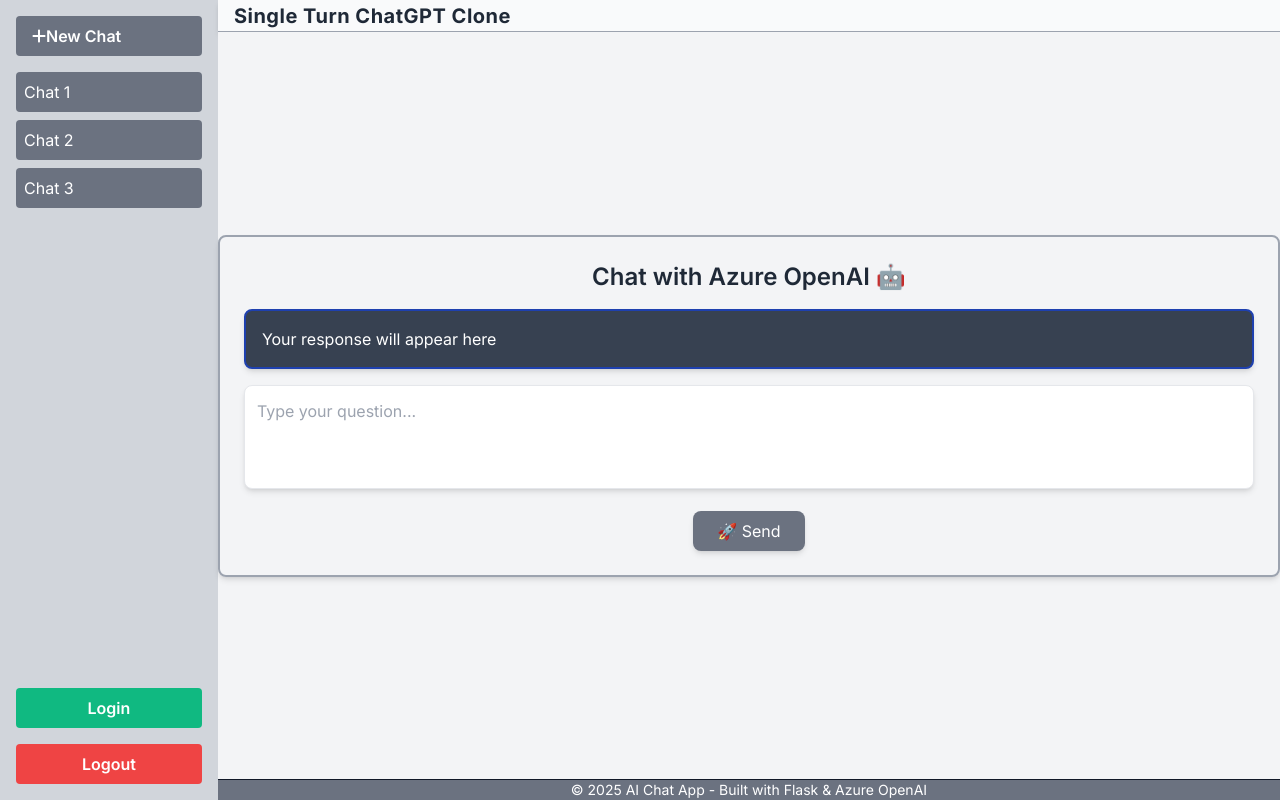
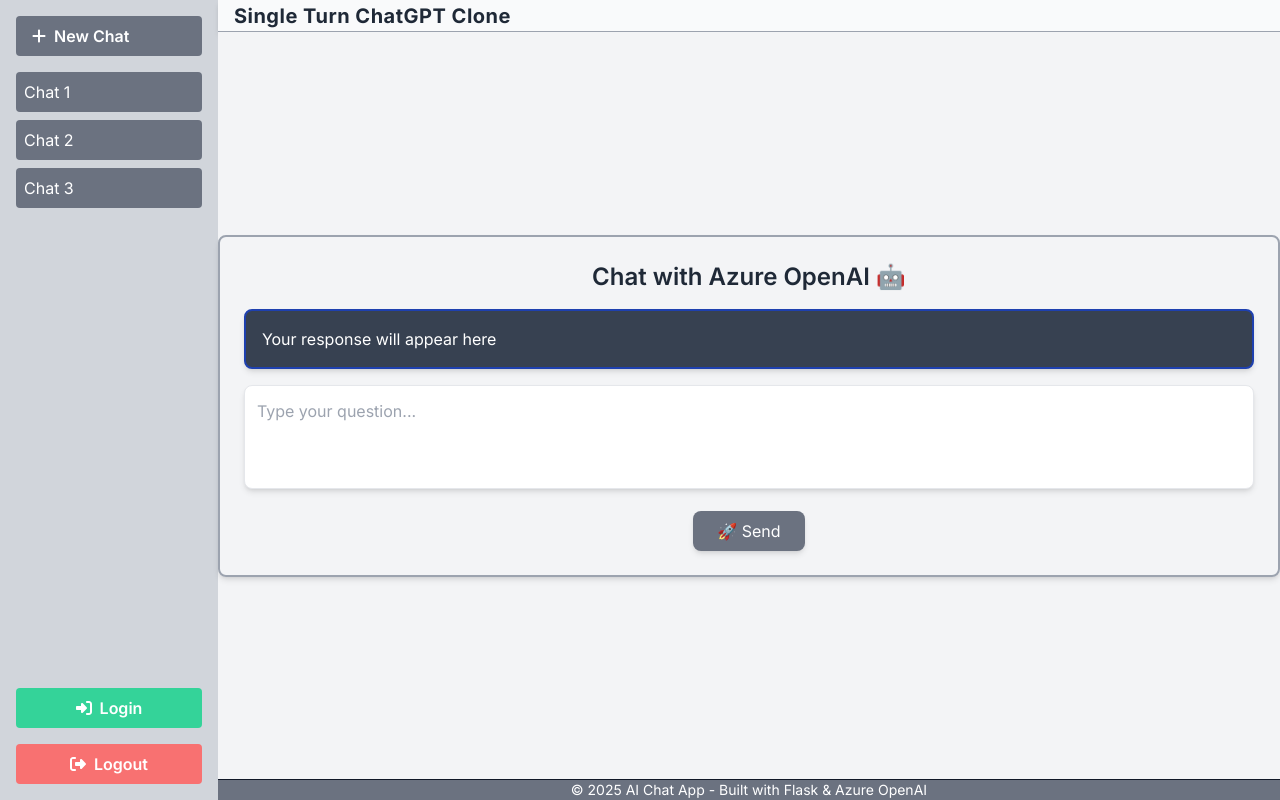
Before and after one commit to Swamy-s-Tech-Skills-Academy/flask-react-aoai-completions, a React (Vite) app in the folder src/frontend/: page / in a window 1280 px wide. Built offline with nearby package versions, Linux system fonts and the light colour scheme.

Commit message:
Update Sidebar.tsx

```diff
--- a/src/frontend/src/components/Sidebar.tsx
+++ b/src/frontend/src/components/Sidebar.tsx
@@ -1,6 +1,8 @@
 import React from "react";
 import {
     faPlus,
+    faSignOutAlt,
+    faSignInAlt
 } from "@fortawesome/free-solid-svg-icons";
 import { FontAwesomeIcon } from "@fortawesome/react-fontawesome";
 
@@ -10,7 +12,7 @@
             {/* New Chat Button */}
             <button className="flex items-center bg-gray-500 hover:bg-gray-700 transition-colors duration-200 py-2 px-4 rounded mb-4 font-semibold w-full">
                 <FontAwesomeIcon icon={faPlus} />
-                <span>New Chat</span>
+                &nbsp; New Chat
             </button>
 
             {/* Placeholder Chat History */}
@@ -26,15 +28,15 @@
                 </div>
             </div>
 
-            <button className="mt-4 bg-emerald-500 hover:bg-emerald-600 py-2 px-4 rounded font-semibold w-full">
-                {/* <LucideIcons.LogIn size={18} /> */}
-                Login
+            <button className="mt-4 bg-emerald-400 hover:bg-emerald-600 py-2 px-4 rounded font-semibold w-full">
+                <FontAwesomeIcon icon={faSignInAlt} />
+                &nbsp; Login
             </button>
 
             {/* Logout Button at Bottom */}
-            <button className="mt-4 bg-red-500 hover:bg-red-600 transition-colors duration-200 py-2 px-4 rounded font-semibold">
-                {/* <LucideIcons.LogOut size={18} /> */}
-                Logout
+            <button className="mt-4 bg-red-400 hover:bg-red-600 transition-colors duration-200 py-2 px-4 rounded font-semibold">
+                <FontAwesomeIcon icon={faSignOutAlt} />
+                &nbsp; Logout
             </button>
         </aside>
     );
```
